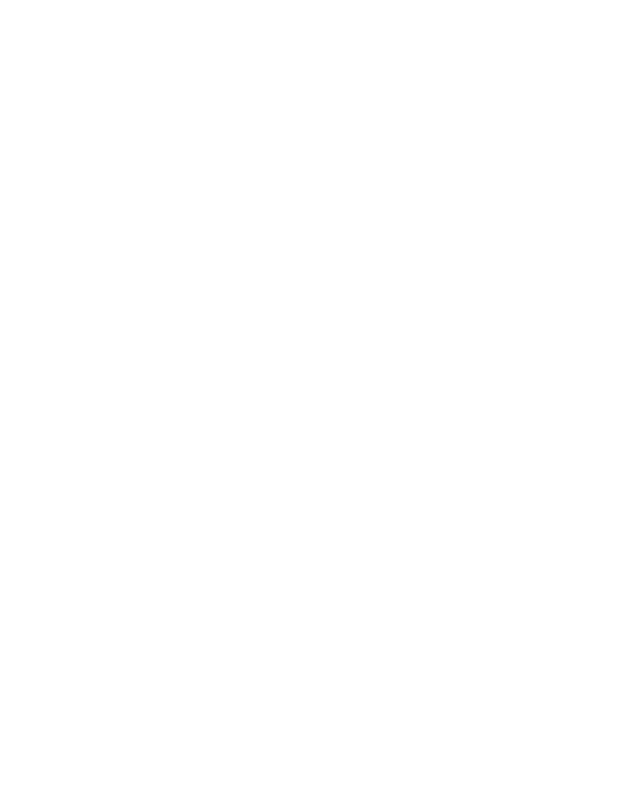
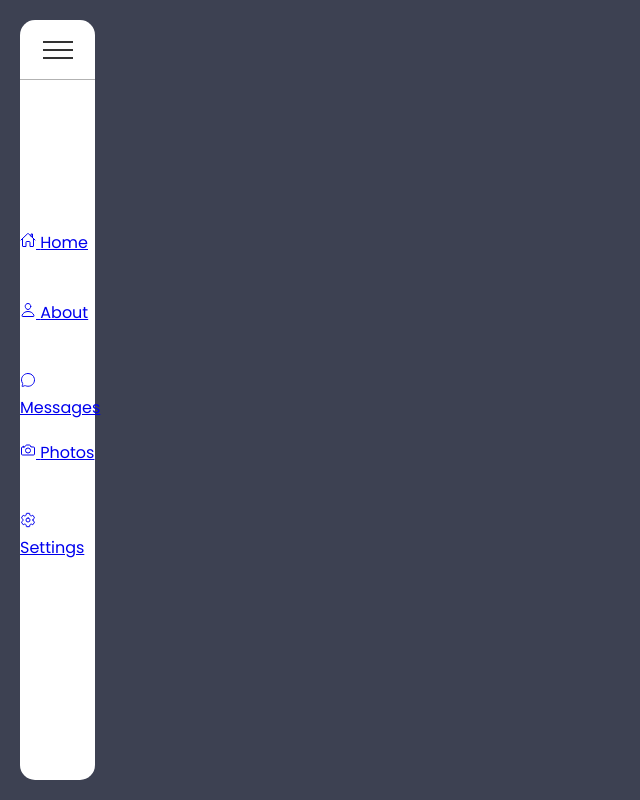
Before and after one commit to alucart2005/littleJS_hover_menu, a plain HTML site: page index.html in a window 1280 px wide. Shown: the whole page, without its empty margins (0-640 px from the left). Drawn offline with nearby package versions, Linux system fonts and the light colour scheme.

Commit message:
feat: add styles to index.html

```diff
--- a/css/styles.scss
+++ b/css/styles.scss
@@ -0,0 +1,65 @@
+@import "https://fonts.googleapis.com/css2?family=Poppins:ital,wght@0,100;0,200;0,300;0,400;0,500;0,600;0,700;0,800;0,900;1,100;1,200;1,300;1,400;1,500;1,600;1,700;1,800;1,900&display=swap";
+*{
+    margin: 0;
+    padding: 0;
+    box-sizing: border-box;
+    font-family: 'Poppins', sans-serif;
+}
+body{
+    background: #3d4152;
+}
+.navigation{
+  position: fixed;
+  inset: 20px 0 20px 20px;
+  width: 75px;
+  background: #fff;
+  transition: 0.5s;
+  display: flex;
+  justify-content: center;
+  align-items: center;
+  border-radius: 15px;
+  .menuToggle{
+    position: absolute;
+    top: 0;
+    left: 0;
+    width: 100%;
+    height: 60px;
+    border-bottom: 1px solid rgba(0,0,0,0.30);
+    cursor: pointer;
+    display: flex;
+    align-items: center;
+    justify-content: flex-start;
+    padding: 0 23px;
+    &::before{
+      content: "";
+      position: absolute;
+      width: 30px;
+      height: 2px;
+      background: #333;
+      transform: translateY(-8px);
+      transition: 0.5s;
+    }
+    &::after{
+      content: "";
+      position: absolute;
+      width: 30px;
+      height: 2px;
+      background: #333;
+      transform: translateY(8px);
+      transition: 0.5s;
+      box-shadow: 0 -8px 0 #333;
+    }
+  }
+  ul{
+    display: flex;
+    flex-direction: column;
+    gap: 10px;
+    width: 100%;
+    li{
+      list-style: none;
+      position: relative;
+      width: 100%;
+      height: 60px;
+    }
+  }
+}
--- a/index.html
+++ b/index.html
@@ -7,7 +7,44 @@
   <link rel="stylesheet" href="./css/styles.css">
 </head>
 <body>
-
+  <div class="navigation">
+    <div class="menuToggle">
+    </div>
+    <ul>
+      <li class="list active" style="--clr:#f44336;">
+        <a href="#">
+          <span class="icon"><ion-icon name="home-outline"></ion-icon></span>
+          <span class="text">Home</span>
+        </a>
+      </li>
+      <li class="list" style="--clr:#ffa117;">
+        <a href="#">
+          <span class="icon"><ion-icon name="person-outline"></ion-icon></span>
+          <span class="text">About</span>
+        </a>
+      </li>
+      <li class="list" style="--clr:#0FC60F;">
+        <a href="#">
+          <span class="icon"><ion-icon name="chatbubble-outline"></ion-icon></span>
+          <span class="text">Messages</span>
+        </a>
+      </li>
+      <li class="list" style="--clr:#2196F3;">
+        <a href="#">
+          <span class="icon"><ion-icon name="camera-outline"></ion-icon></span>
+          <span class="text">Photos</span>
+        </a>
+      </li>
+      <li class="list" style="--clr:#B145E9;">
+        <a href="#">
+          <span class="icon"><ion-icon name="settings-outline"></ion-icon></span>
+          <span class="text">Settings</span>
+        </a>
+      </li>
+    </ul>
+  </div>
+  <script type="module" src="https://unpkg.com/ionicons@7.1.0/dist/ionicons/ionicons.esm.js"></script>
+  <script nomodule src="https://unpkg.com/ionicons@7.1.0/dist/ionicons/ionicons.js"></script>
   <script src="./script.js"></script>
 </body>
 </html>
```
Also changed, not shown: css/styles.css, 1 other file.
